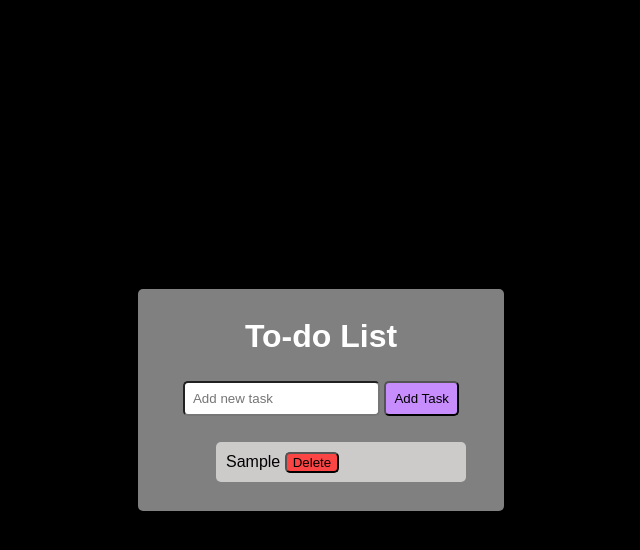
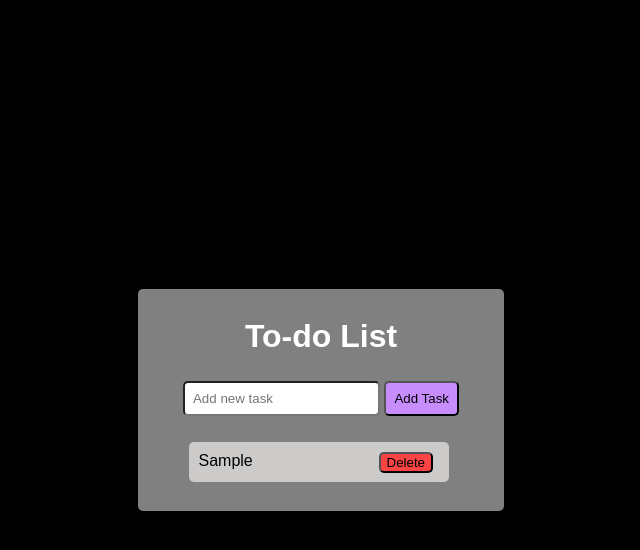
Before and after one commit to Hitech-king/web-dev-practice, a plain HTML site: page 03_javaScript/09_projects/01_TODO_LOCALSTORAGE/index.html in a window 1280 px wide. Both pictures are taken after typing "Sample" into the empty fields and a click on the button "Add Task". Shown: the whole page, without its empty margins (319-959 px from the left). Drawn offline with Linux system fonts and the light colour scheme.

Commit message:
improved the button location

```diff
--- a/03_javaScript/09_projects/01_TODO_LOCALSTORAGE/style.css
+++ b/03_javaScript/09_projects/01_TODO_LOCALSTORAGE/style.css
@@ -32,6 +32,7 @@ body{
     padding: 8px;
     border-radius: 5px;
 
+
 }
 #add-task-btn{
     padding: 8px;
@@ -50,7 +51,11 @@ body{
 li button{
     background-color: rgb(251, 69, 69);
     border-radius: 5px;
-
+    margin-left: 180px;
+    position: fixed;
+}
+li button:hover{
+    background-color: rgb(179, 8, 8) ;
 }
 
 
@@ -58,13 +63,17 @@ li{
     list-style-type: none;
     background-color:rgb(205, 202, 202);
     box-sizing: border-box;
-    width: 250px;
+    width: 260px;
     margin: 5px;
     height: 40px;
     border-radius: 5px;
     text-align: left;
     padding: 10px;
     color: black;
+    display: flex;
+    margin-right: 50px;
+    /* padding: 20px; */
+    /* text-align: center;  */
 
 
 }
@@ -73,3 +82,10 @@ li{
     text-decoration: line-through;
     background-color:rgb(168, 166, 166) ;
 }
+
+ul{
+    display: flex;
+    align-items: center;
+    justify-content: center;
+    flex-direction: column;
+}
```
